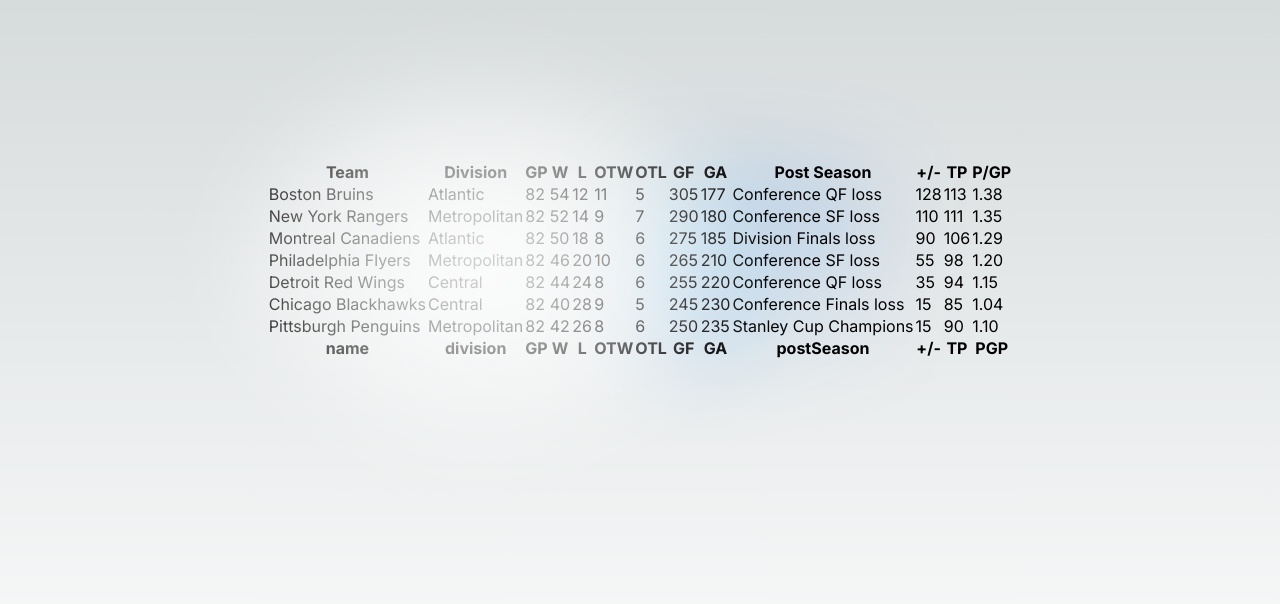
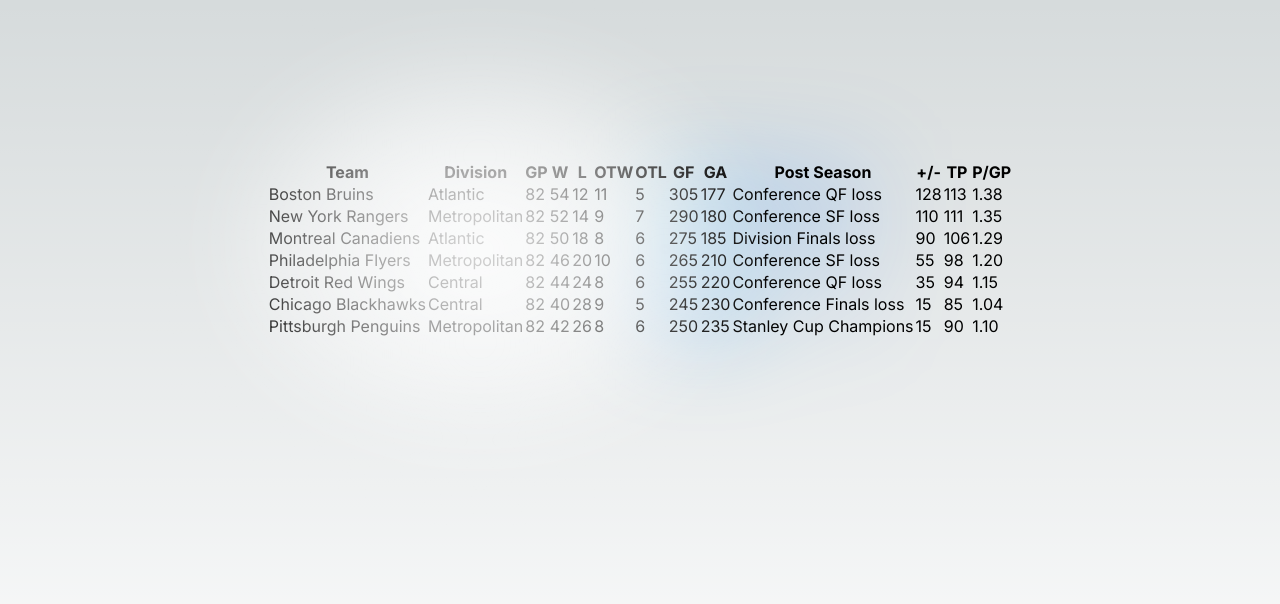
Before and after one commit to SebCodesTheWeb/elite-prospects-seb, a Next.js app: page / in a window 1280 px wide. Shown: the top 604 px of the page. Built offline with nearby package versions, Linux system fonts and the light colour scheme; no server answers; the database is empty.

Commit message:
fix: removed unneccessary footer

```diff
--- a/src/app/page.tsx
+++ b/src/app/page.tsx
@@ -175,22 +175,6 @@
                 </tr>
               ))}
             </tbody>
-            <tfoot>
-              {table.getFooterGroups().map((footerGroup) => (
-                <tr key={footerGroup.id}>
-                  {footerGroup.headers.map((header) => (
-                    <th key={header.id}>
-                      {header.isPlaceholder
-                        ? null
-                        : flexRender(
-                            header.column.columnDef.footer,
-                            header.getContext()
-                          )}
-                    </th>
-                  ))}
-                </tr>
-              ))}
-            </tfoot>
           </table>
         </div>
       </div>
```
